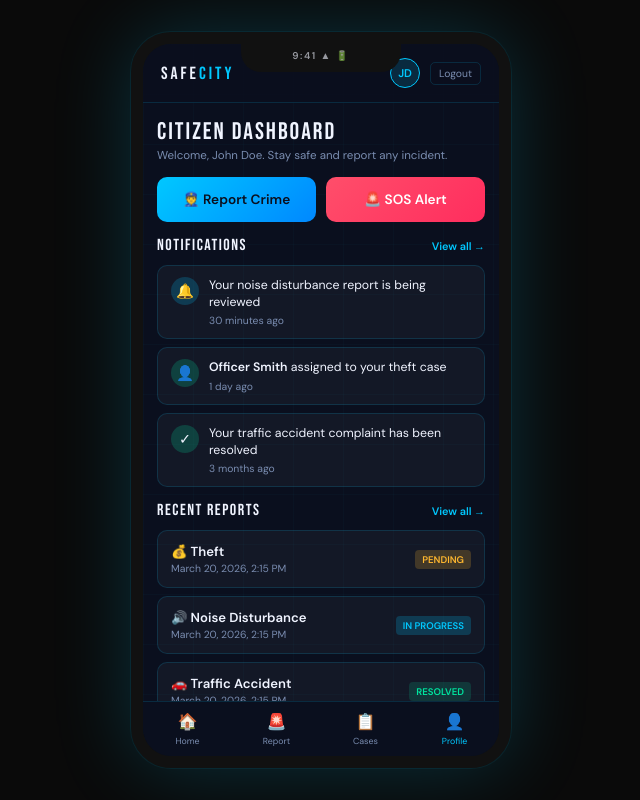
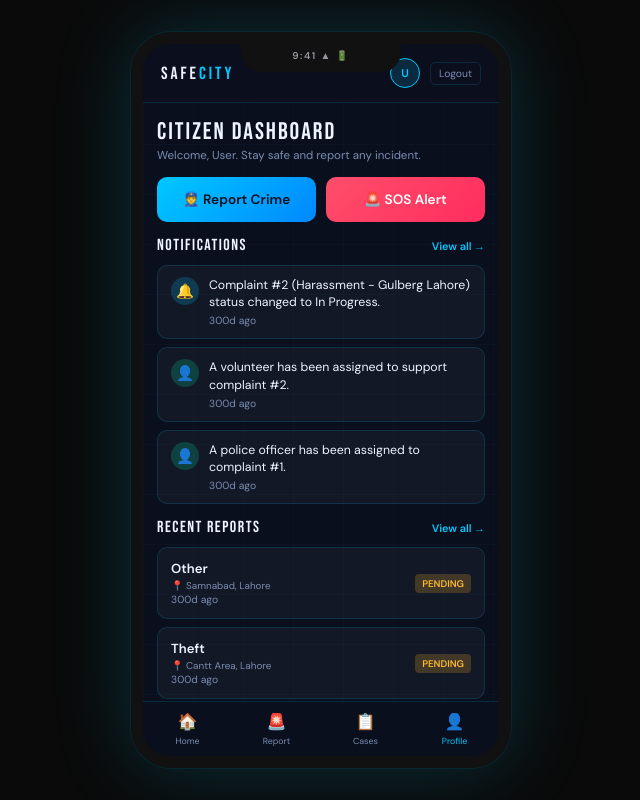
Before and after one commit to SAyeshaGhaznavi/SafeCity, a Flask app: page /citizen_dashboard in a window 1280 px wide. Shown: the whole page, without its empty margins (319-959 px from the left). Run offline with Flask 3, Linux system fonts and the light colour scheme; data comes from the database, SQL or seed files in the repository.

Commit message:
Citizen dashboard implemented

```diff
--- a/app.py
+++ b/app.py
@@ -6,6 +6,7 @@ from werkzeug.security import generate_password_hash, check_password_hash
 from flask import session
 from flask import url_for,  flash
 from werkzeug.utils import secure_filename
+from datetime import datetime
 
 app = Flask(__name__)
 app.secret_key = "safe_city_secret_123"
@@ -91,7 +92,6 @@ def report():
     is_anonymous = 'anonymous' in request.form
     evidence     = request.files.get('evidence')
 
-    # 2. Basic validation
     errors = []
     if not description:
         errors.append('Description is required.')
@@ -110,9 +110,6 @@ def report():
 
     db = get_db_connection()
     try:
-        # ----------------------------------------------------------
-        # 3. Resolve category_id
-        # ----------------------------------------------------------
         row = db.execute(
             'SELECT category_id FROM CrimeCategories WHERE name = ?',
             (crime_type,)
@@ -127,9 +124,6 @@ def report():
             )
             category_id = cursor.lastrowid
 
-        # ----------------------------------------------------------
-        # 4. Resolve user_id
-        # ----------------------------------------------------------
         user_id = session.get('user_id')
 
         if not is_anonymous:
@@ -151,9 +145,6 @@ def report():
         if is_anonymous:
             user_id = None
 
-        # ----------------------------------------------------------
-        # 5. Insert the complaint
-        # ----------------------------------------------------------
         cursor = db.execute(
             '''INSERT INTO Complaints
                (user_id, category_id, description, location, status)
@@ -162,9 +153,6 @@ def report():
         )
         complaint_id = cursor.lastrowid
 
-        # ----------------------------------------------------------
-        # 6. Set priority based on crime category
-        # ----------------------------------------------------------
         PRIORITY_MAP = {
             'Assault':      'High',
             'Theft':        'Medium',
@@ -188,18 +176,12 @@ def report():
 
         assigned_police_id = officer['personnel_id'] if officer else None
 
-        # ----------------------------------------------------------
-        # 8. Insert into Cases — detective is NULL
-        # ----------------------------------------------------------
         db.execute('''
             INSERT INTO Cases (complaint_id, assigned_police_id, priority, notes)
             VALUES (?, ?, ?, ?)
         ''', (complaint_id, assigned_police_id, priority,
               f'Auto-assigned | Priority: {priority}'))
 
-        # ----------------------------------------------------------
-        # 9. Handle optional evidence upload
-        # ----------------------------------------------------------
         if evidence and evidence.filename:
             safe_name = secure_filename(evidence.filename)
             ext = safe_name.rsplit('.', 1)[-1] if '.' in safe_name else 'bin'
@@ -318,9 +300,61 @@ def police_dashboard():
 
     return render_template('police_dashboard.html')
 
+def time_ago(dt_str):
+    if not dt_str:
+        return ''
+    dt = datetime.strptime(dt_str, '%Y-%m-%d %H:%M:%S')
+    now = datetime.now()
+    diff = now - dt
+    minutes = int(diff.total_seconds() // 60)
+    if minutes < 1:
+        return 'Just now'
+    elif minutes < 60:
+        return f'{minutes}m ago'
+    elif minutes < 1440:
+        return f'{minutes // 60}h ago'
+    else:
+        return f'{minutes // 1440}d ago'
+
 @app.route('/citizen_dashboard')
 def citizen_dashboard():
-    return render_template('citizen_dashboard.html')
+    db = get_db_connection()
+
+    # Recent 3 generic notifications
+    notifications = db.execute('''
+        SELECT message, created_at
+        FROM Notifications
+        ORDER BY created_at DESC
+        LIMIT 3
+    ''').fetchall()
+
+    now = datetime.now()
+    recent_notifications = []
+    for n in notifications:
+        dt = datetime.strptime(n['created_at'], '%Y-%m-%d %H:%M:%S')
+        hours_ago = (now - dt).total_seconds() / 3600
+        recent_notifications.append({
+            'message': n['message'],
+            'time_ago': time_ago(n['created_at']),
+            'is_new': hours_ago < 24
+        })
+
+    # Recent 3 reports by this citizen (if logged in)
+    reports = db.execute('''
+        SELECT c.complaint_id, cc.name as category_name, c.location, c.status, c.created_at
+        FROM Complaints c
+        JOIN CrimeCategories cc ON c.category_id = cc.category_id
+        ORDER BY c.created_at DESC
+        LIMIT 3
+    ''').fetchall()
+    recent_reports = [dict(r, time_ago=time_ago(r['created_at'])) for r in reports]
+
+    db.close()
+
+    return render_template('citizen_dashboard.html',
+        recent_notifications=recent_notifications,
+        recent_reports=recent_reports
+    )
 
 @app.route('/case_tracking')
 def case_tracking():
--- a/templates/citizen_dashboard.html
+++ b/templates/citizen_dashboard.html
@@ -41,18 +41,23 @@
 
     .notif-card{background:var(--card);border:1px solid var(--border);border-radius:10px;padding:11px 13px;display:flex;gap:10px;align-items:flex-start}
     .notif-icon{width:28px;height:28px;border-radius:50%;display:flex;align-items:center;justify-content:center;font-size:0.9rem;flex-shrink:0}
-    .ni-review{background:rgba(0,200,255,0.2)}
-    .ni-assigned{background:rgba(0,229,160,0.2)}
-    .ni-resolved{background:rgba(0,229,160,0.2)}
+    .ni-bell{background:rgba(0,200,255,0.2)}
+    .ni-person{background:rgba(0,229,160,0.2)}
+    .ni-check{background:rgba(0,229,160,0.2)}
+    .notif-body{flex:1;min-width:0}
+    .notif-top{display:flex;align-items:center;gap:6px}
     .notif-text{font-size:0.77rem;line-height:1.4;color:var(--white)}
+    .new-badge{font-size:0.5rem;font-weight:800;background:var(--cyan);color:var(--navy);padding:2px 5px;border-radius:3px;letter-spacing:0.5px;flex-shrink:0;animation:badgePulse 2s infinite}
     .notif-time{font-size:0.65rem;color:var(--muted);margin-top:3px}
     .notif-list{display:flex;flex-direction:column;gap:8px}
+    .empty-state{text-align:center;padding:10px;font-size:0.72rem;color:var(--muted)}
 
     .report-card{background:var(--card);border:1px solid var(--border);border-radius:10px;padding:12px 13px;display:flex;align-items:center;justify-content:space-between}
     .report-list{display:flex;flex-direction:column;gap:8px}
     .report-type{font-size:0.82rem;font-weight:600}
-    .report-date{font-size:0.65rem;color:var(--muted);margin-top:2px}
-    .status-pill{font-size:0.6rem;font-weight:700;padding:3px 7px;border-radius:4px;text-transform:uppercase}
+    .report-loc{font-size:0.62rem;color:var(--muted);margin-top:2px}
+    .report-date{font-size:0.65rem;color:var(--muted);margin-top:1px}
+    .status-pill{font-size:0.6rem;font-weight:700;padding:3px 7px;border-radius:4px;text-transform:uppercase;flex-shrink:0}
     .sp-pending{background:rgba(255,184,48,0.2);color:var(--yellow)}
     .sp-progress{background:rgba(0,200,255,0.2);color:var(--cyan)}
     .sp-resolved{background:rgba(0,229,160,0.15);color:var(--green)}
@@ -61,6 +66,8 @@
     .nav-btn{flex:1;display:flex;flex-direction:column;align-items:center;justify-content:center;gap:3px;padding:9px 6px;font-size:0.55rem;color:var(--muted);text-decoration:none;transition:color 0.2s;cursor:pointer;border:none;background:transparent;font-family:'DM Sans',sans-serif}
     .nav-btn.active,.nav-btn:hover{color:var(--cyan)}
     .nav-btn-icon{font-size:1rem}
+
+    @keyframes badgePulse{0%,100%{opacity:1}50%{opacity:0.6}}
   </style>
 </head>
 <body>
@@ -68,7 +75,7 @@
     <div class="header">
       <div class="logo">SAFE<span>CITY</span></div>
       <div class="header-right">
-        <div class="user-avatar">JD</div>
+        <div class="user-avatar">{{ session.name[0] if session.name else 'U' }}</div>
         <a href="/" class="logout-link">Logout</a>
       </div>
     </div>
@@ -77,7 +84,7 @@
       <div class="content">
         <div>
           <div class="page-title">Citizen Dashboard</div>
-          <div class="page-sub">Welcome, John Doe. Stay safe and report any incident.</div>
+          <div class="page-sub">Welcome, {{ session.name if session.name else 'User' }}. Stay safe and report any incident.</div>
         </div>
 
         <div class="action-grid">
@@ -89,21 +96,27 @@
         <div>
           <div class="section-head">
             <div class="section-title">Notifications</div>
-            <a href="#" class="section-link">View all →</a>
+            <a href="/notifications" class="section-link">View all →</a>
           </div>
           <div class="notif-list">
+            {% for n in recent_notifications %}
             <div class="notif-card">
-              <div class="notif-icon ni-review">🔔</div>
-              <div><div class="notif-text">Your noise disturbance report is being reviewed</div><div class="notif-time">30 minutes ago</div></div>
+              <div class="notif-icon {% if 'assigned' in n.message|lower %}ni-person{% elif 'resolved' in n.message|lower %}ni-check{% else %}ni-bell{% endif %}">
+                {% if 'assigned' in n.message|lower %}👤{% elif 'resolved' in n.message|lower %}✓{% else %}🔔{% endif %}
+              </div>
+              <div class="notif-body">
+                <div class="notif-top">
+                  <div class="notif-text">{{ n.message }}</div>
+                  {% if n.is_new %}
+                  <span class="new-badge">NEW</span>
+                  {% endif %}
+                </div>
+                <div class="notif-time">{{ n.time_ago }}</div>
+              </div>
             </div>
-            <div class="notif-card">
-              <div class="notif-icon ni-assigned">👤</div>
-              <div><div class="notif-text"><strong>Officer Smith</strong> assigned to your theft case</div><div class="notif-time">1 day ago</div></div>
-            </div>
-            <div class="notif-card">
-              <div class="notif-icon ni-resolved">✓</div>
-              <div><div class="notif-text">Your traffic accident complaint has been resolved</div><div class="notif-time">3 months ago</div></div>
-            </div>
+            {% else %}
+            <div class="empty-state">No notifications yet</div>
+            {% endfor %}
           </div>
         </div>
 
@@ -114,18 +127,18 @@
             <a href="/case_tracking" class="section-link">View all →</a>
           </div>
           <div class="report-list">
+            {% for r in recent_reports %}
             <div class="report-card">
-              <div><div class="report-type">💰 Theft</div><div class="report-date">March 20, 2026, 2:15 PM</div></div>
-              <span class="status-pill sp-pending">Pending</span>
+              <div>
+                <div class="report-type">{{ r.category_name }}</div>
+                <div class="report-loc">📍 {{ r.location }}</div>
+                <div class="report-date">{{ r.time_ago }}</div>
+              </div>
+              <span class="status-pill {% if r.status == 'Pending' %}sp-pending{% elif r.status == 'In Progress' %}sp-progress{% else %}sp-resolved{% endif %}">{{ r.status }}</span>
             </div>
-            <div class="report-card">
-              <div><div class="report-type">🔊 Noise Disturbance</div><div class="report-date">March 20, 2026, 2:15 PM</div></div>
-              <span class="status-pill sp-progress">In Progress</span>
-            </div>
-            <div class="report-card">
-              <div><div class="report-type">🚗 Traffic Accident</div><div class="report-date">March 20, 2026, 2:15 PM</div></div>
-              <span class="status-pill sp-resolved">Resolved</span>
-            </div>
+            {% else %}
+            <div class="empty-state">No reports filed yet</div>
+            {% endfor %}
           </div>
         </div>
       </div>
```
Also changed, not shown: schema.sql (+38 -15 lines), safecity.db (added).
